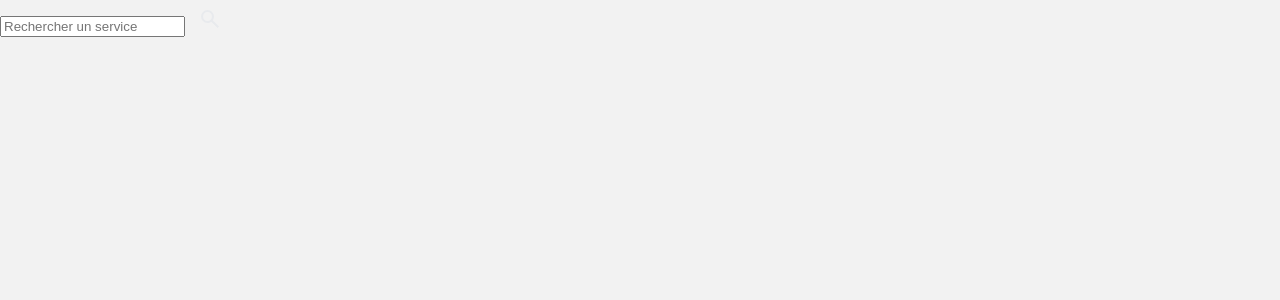
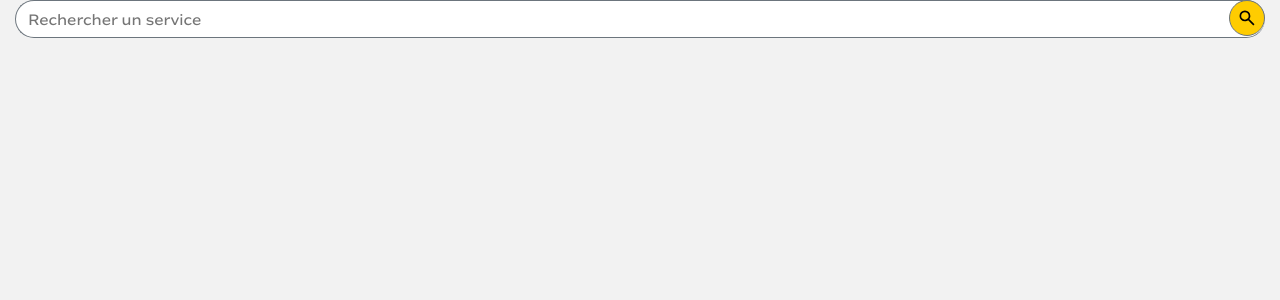
Before and after one commit to Aqui05/vue-myMTN, a Vue app: page /search in a window 1280 px wide. Shown: the top 300 px of the page. Built offline with nearby package versions, Linux system fonts and the light colour scheme.

Commit message:
modified:   src/components/pages/SearchComponent.vue

```diff
--- a/src/components/pages/SearchComponent.vue
+++ b/src/components/pages/SearchComponent.vue
@@ -3,7 +3,9 @@
     <div class="input-group w-100 mb-3 position-relative">
         <input type="text" placeholder="Rechercher un service" class="form-control">
         <button type="button" class="btn search-button d-flex align-items-center text-center">
-            <svg class="search-icon" xmlns="http://www.w3.org/2000/svg" height="24px" viewBox="0 -960 960 960" width="24px" fill="#e8eaed"><path d="M784-120 532-372q-30 24-69 38t-83 14q-109 0-184.5-75.5T120-580q0-109 75.5-184.5T380-840q109 0 184.5 75.5T640-580q0 44-14 83t-38 69l252 252-56 56ZM380-400q75 0 127.5-52.5T560-580q0-75-52.5-127.5T380-760q-75 0-127.5 52.5T200-580q0 75 52.5 127.5T380-400Z"/></svg>
+            <svg style="fill: black;
+  height: 20px;
+  width: 20px;" class="search-icon" xmlns="http://www.w3.org/2000/svg" height="24px" viewBox="0 -960 960 960" width="24px" fill="#e8eaed"><path d="M784-120 532-372q-30 24-69 38t-83 14q-109 0-184.5-75.5T120-580q0-109 75.5-184.5T380-840q109 0 184.5 75.5T640-580q0 44-14 83t-38 69l252 252-56 56ZM380-400q75 0 127.5-52.5T560-580q0-75-52.5-127.5T380-760q-75 0-127.5 52.5T200-580q0 75 52.5 127.5T380-400Z"/></svg>
         </button>
     </div>
 </div>
@@ -19,12 +21,134 @@
 <style scoped>
 
     .col-md-12 {
+        position: relative;
+  width: 100%;
+  padding-right: 15px;
+  padding-left: 15px;
+    }
 
-    }
+    .mb-3, .my-3 {
+  margin-bottom: 1rem !important;
+}
+.w-100 {
+  width: 100% !important;
+}
+.position-relative {
+  position: relative !important;
+}
+.input-group {
+  position: relative;
+  display: -ms-flexbox;
+  display: -webkit-box;
+  display: flex;
+  -ms-flex-wrap: wrap;
+  flex-wrap: wrap;
+  -ms-flex-align: stretch;
+  -webkit-box-align: stretch;
+  align-items: stretch;
+  width: 100%;
+}
 
     .page-title {
 
     }
 
+    .mb-4, .my-4 {
+  margin-bottom: 1.5rem !important;
+}
+.align-items-center {
+  -ms-flex-align: center !important;
+  -webkit-box-align: center !important;
+  align-items: center !important;
+}
+.d-flex {
+  display: -ms-flexbox !important;
+  display: -webkit-box !important;
+  display: flex !important;
+}
+
+.input-group > .custom-file, .input-group > .custom-select, .input-group > .form-control, .input-group > .form-control-plaintext {
+  position: relative;
+  -ms-flex: 1 1 auto;
+  -webkit-box-flex: 1;
+  flex: 1 1 auto;
+  width: 1%;
+  min-width: 0;
+  margin-bottom: 0;
+}
+input {
+  height: 36px;
+  border: 1px solid #6c757d !important;
+    border-right-width: 1px;
+    border-right-style: solid;
+    border-right-color: rgb(108, 117, 125);
+  border-radius: 20px !important;
+  padding-right: 0;
+  padding-right: 38px !important;
+  width: 100% !important;
+  border-right: none !important;
+  -webkit-box-sizing: border-box !important;
+  box-sizing: border-box !important;
+}
+.form-control {
+  display: block;
+  width: 100%;
+  height: calc(1.5em + .75rem + 2px);
+  padding: .375rem .75rem;
+    padding-right: 0.75rem;
+  font-size: 1rem;
+  font-weight: 400;
+  line-height: 1.5;
+  color: #495057;
+  background-color: #fff;
+  background-clip: padding-box;
+  border: 1px solid #ced4da;
+  border-radius: .25rem;
+  -webkit-transition: border-color .15s ease-in-out,-webkit-box-shadow .15s ease-in-out;
+  transition: border-color .15s ease-in-out,-webkit-box-shadow .15s ease-in-out;
+  transition: border-color .15s ease-in-out,box-shadow .15s ease-in-out;
+  transition: border-color .15s ease-in-out,box-shadow .15s ease-in-out,-webkit-box-shadow .15s ease-in-out;
+}
+button, input, optgroup, select, textarea {
+  font-family: inherit;
+}
+button, input {
+  overflow: visible;
+}
+
+
+.search-button, .search-button:active, .search-button:hover {
+  height: 36px ;
+  width: 36px ;
+  padding: 0 !important;
+  border: 1px solid #6c757d !important;
+  border-left: 1px solid transparent;
+  margin-left: -18px !important;
+  position: absolute;
+  right: 0;
+  top: 0 ;
+  background-color: #fc0 !important;
+  z-index: 1000 !important;
+  align-content: center;
+  justify-content: center;
+}
+
+
+.btn {
+  border-radius: 30px !important;
+  font-size: 14px;
+  font-family: MTNBrighterSans-Medium,Century Gothic,Arial,sans-serif;
+  font-weight: 500;
+}
+
+.btn {
+  border-radius: 30px !important;
+  font-size: 14px;
+  font-family: MTNBrighterSans-Medium,Century Gothic,Arial,sans-serif;
+  font-weight: 500;
+  padding-left: 15px;
+  padding-right: 15px;
+}
+
 
 </style>
```
